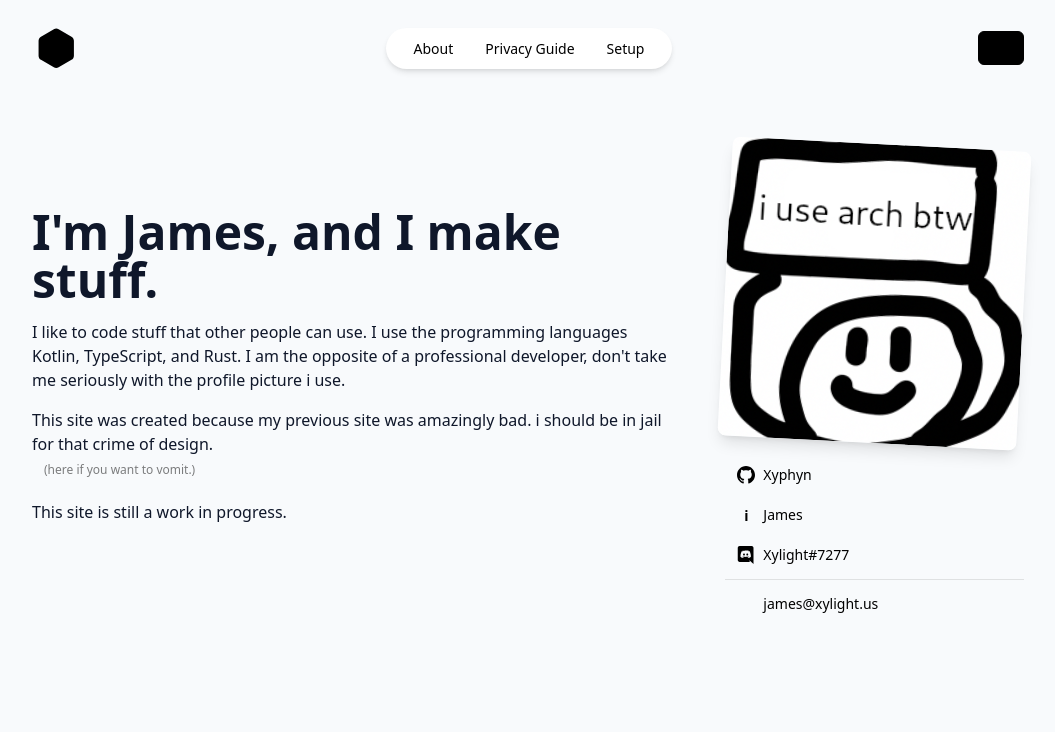
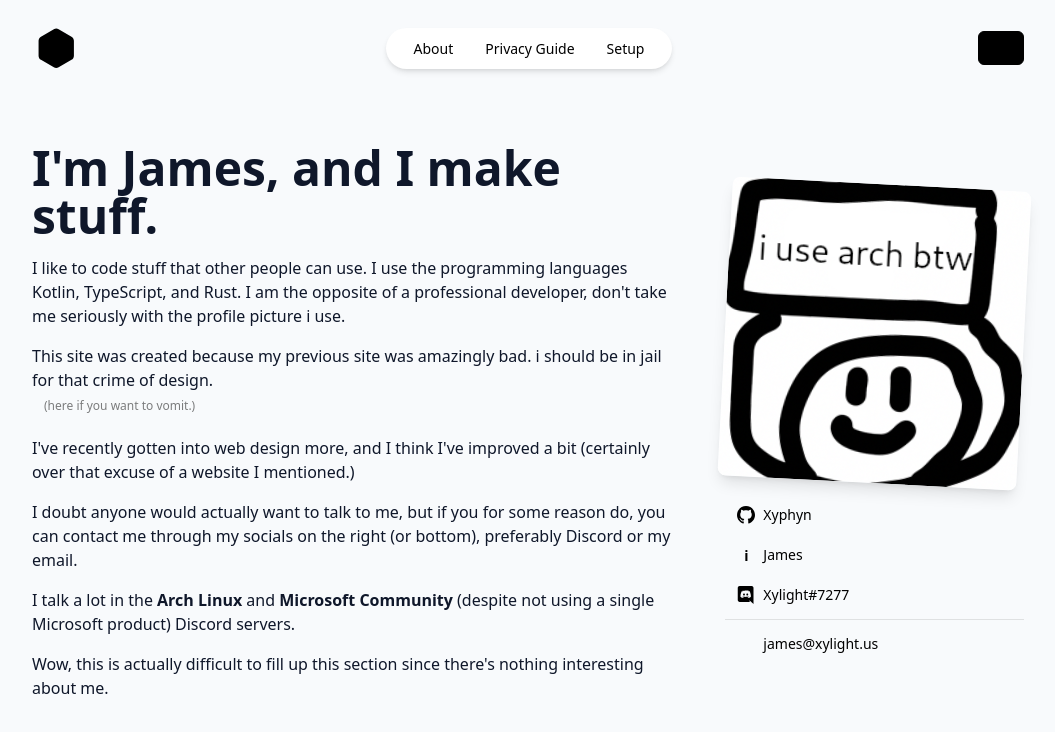
Before and after one commit to Xyphyn/site-old, a SvelteKit app: page /about in a window 1280 px wide. Shown: the top 732 px of the page, without its empty margins (112-1167 px from the left). Built offline with nearby package versions, Linux system fonts and the light colour scheme; some icons are missing.

Commit message:
content: About me

```diff
--- a/src/routes/about/+page.svelte
+++ b/src/routes/about/+page.svelte
@@ -7,7 +7,7 @@
 <title>Xylight | About</title>
 <div class="grid grid-cols-1 gap-4 m-12 w-full md:grid-cols-3">
     <div
-        class="flex flex-col flex-grow col-span-2 gap-4 items-start mx-4 max-w-4xl sm:mt-16 md:mx-4"
+        class="flex flex-col flex-grow col-span-2 gap-4 items-start mx-4 max-w-4xl md:mx-4"
     >
         <h1 class="text-4xl font-bold md:text-5xl">
             I'm James, and I make stuff.
@@ -28,7 +28,25 @@
                 (here if you want to vomit.)
             </Button>
         </p>
-        <p>This site is still a work in progress.</p>
+        <p>
+            I've recently gotten into web design more, and I think I've improved
+            a bit (certainly over that excuse of a website I mentioned.)
+        </p>
+        <p>
+            I doubt anyone would actually want to talk to me, but if you for
+            some reason do, you can contact me through my socials on the right
+            (or bottom), preferably Discord or my email.
+        </p>
+        <p>
+            I talk a lot in the <b>Arch Linux</b>
+            and
+            <b>Microsoft Community</b>
+            (despite not using a single Microsoft product) Discord servers.
+        </p>
+        <p>
+            Wow, this is actually difficult to fill up this section since
+            there's nothing interesting about me.
+        </p>
     </div>
     <div
         class="flex flex-col flex-1 col-span-1 gap-4 justify-center items-center mx-4 max-w-4xl md:items-start md:mx-4"
@@ -40,7 +58,9 @@
             class="rounded-lg shadow-lg rotate-3 md:w-full"
             alt="Xylight/James's profile."
         />
-        <div class="flex flex-col gap-2 items-start w-full">
+        <div
+            class="flex flex-row flex-wrap gap-2 justify-center w-full sm:items-start sm:justify-start sm:flex-col"
+        >
             <Button
                 color={Color.secondary}
                 link
```
Also changed, not shown: src/routes/privacy/privacy-page.css (+0 -8 lines).
